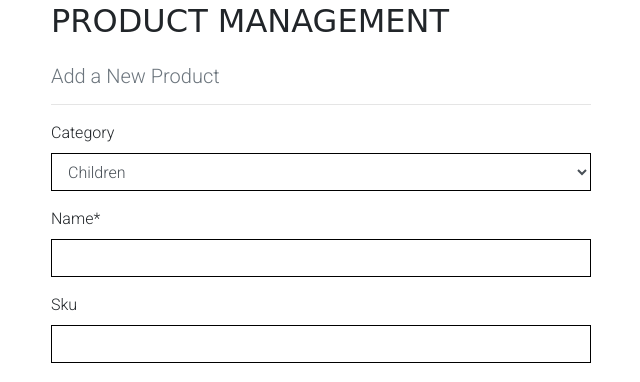
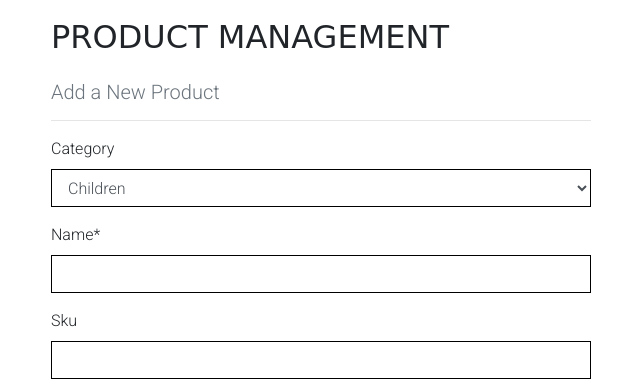
Before and after one commit to Code-Institute-Submissions/Michelle3334-Brainworks_AprResub, a Django app: page /products/add/ in a window 1280 px wide. Shown: the part 128-510 px from the top of the page, without its empty margins (34-674 px from the left). Run offline with Django 3.2, Linux system fonts and the light colour scheme; the visitor is signed in with stand-in values (Sample User, id 1); data comes from the database, SQL or seed files in the repository; some libraries are stand-ins or nearby versions; some web fonts are replaced.

Commit message:
Adjust margin top for ux

```diff
--- a/products/templates/products/add_product.html
+++ b/products/templates/products/add_product.html
@@ -12,7 +12,7 @@
 {% block content %}
     <div class="container">
         <div class="row">
-            <div class="col-12 col-md-6">
+            <div class="col-12 col-md-6 mt-3">
                 <h2 class="logo-font mb-4">Product Management</h2>
                 <h5 class="text-muted">Add a New Product</h5>
                 <hr>
```
